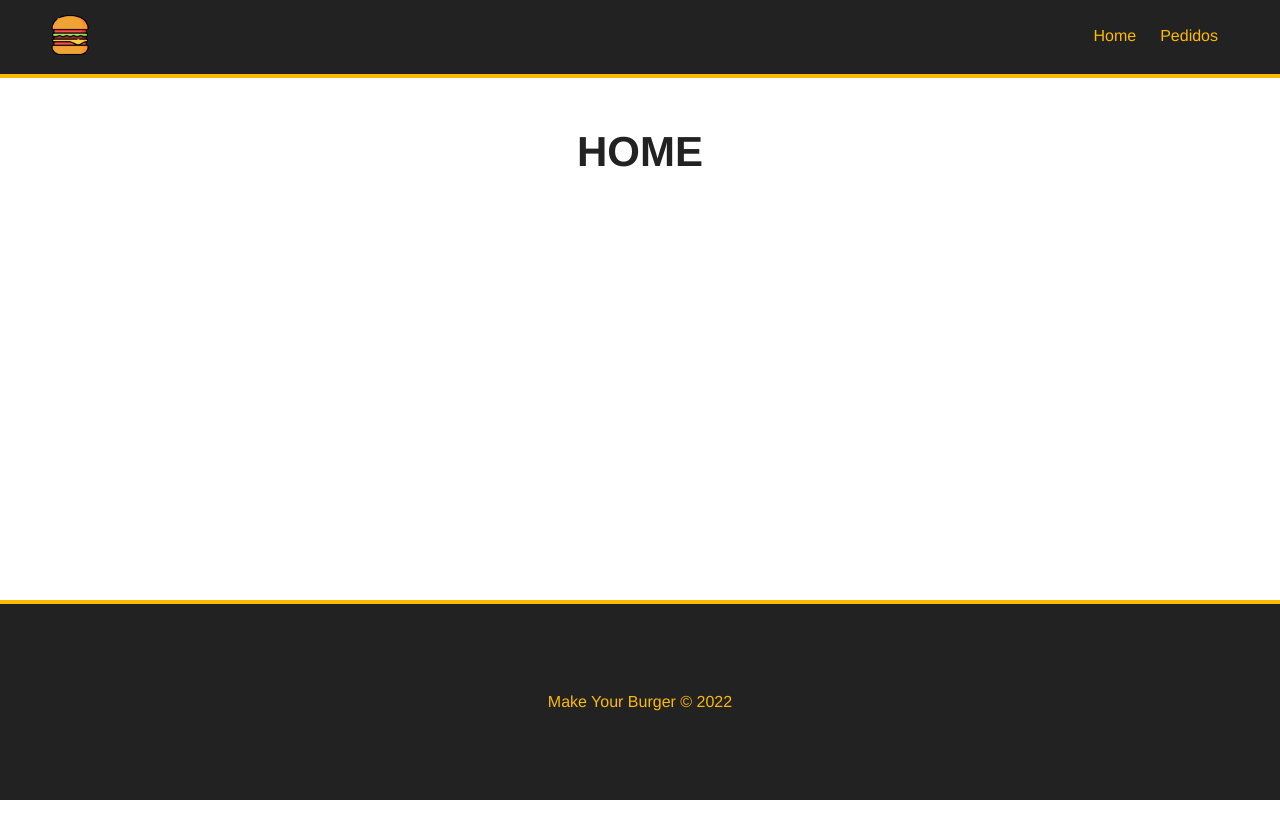
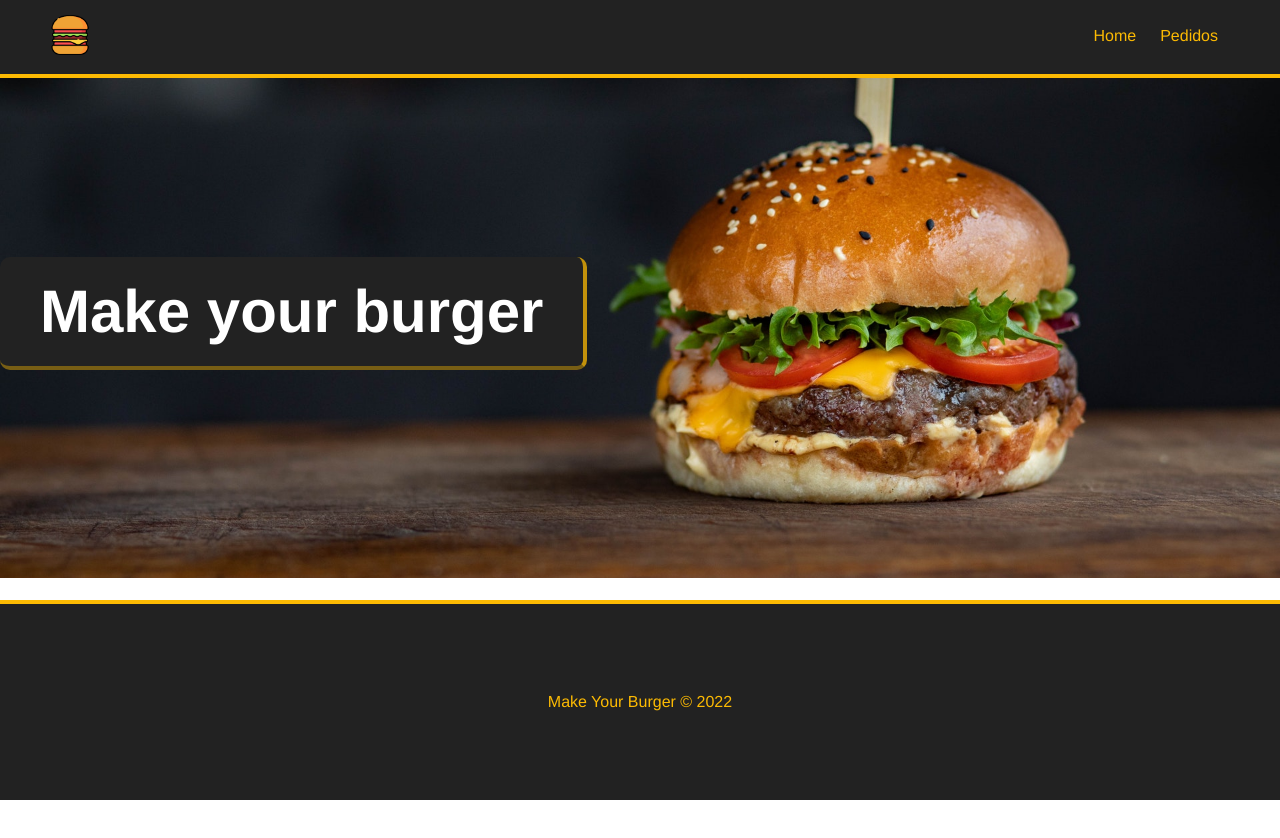
Before and after one commit to lukgomes/make-your-burger, a Vue app: page / in a window 1280 px wide. Shown: the top 838 px of the page. Before the commit the page ends 800 px from the top, so only its background shows below. Built offline with nearby package versions, Linux system fonts and the light colour scheme.

Commit message:
Cabeçalho pronto, iniciando furmulario printipal

```diff
--- /dev/null
+++ b/src/components/Banner.vue
@@ -0,0 +1,36 @@
+<template>
+  <div id="main-banner">
+    <h1>Make your burger</h1>
+  </div>
+</template>
+
+<script>
+  export default {
+    name: 'Banner'
+  }
+</script>
+
+<style scoped>
+  #main-banner {
+    background-image: url(../../public/img/burger.jpg);
+    /* background-image: url(/img/burger.jpg); */
+    background-position: 0 -250px;
+    background-size: cover;
+    width: 100%;
+    height: 500px;
+    display: flex;
+    align-items: center;
+    justify-content: flex-start;
+  }
+
+  #main-banner h1 {
+    color: white;
+    text-align: center;
+    font-size: 60px;
+    background-color: #222;
+    padding: 20px 40px;
+    border-radius: 10px;
+    border-bottom: 4px solid #fcba0366;
+    border-right: 4px solid #fcba03bb;
+  }
+</style>
--- /dev/null
+++ b/src/components/Burgerform.vue
@@ -0,0 +1,20 @@
+<template>
+  <div>
+    <p>Componente de Mensagem</p>
+    <div>
+      <form id="burger-form">
+
+      </form>
+    </div>
+  </div>
+</template>
+
+<script>
+  export default {
+    name: 'Burgerform'
+  }
+</script>
+
+<style scoped>
+
+</style>
--- a/src/views/Home.vue
+++ b/src/views/Home.vue
@@ -1,9 +1,20 @@
 <template>
+  <Banner />
   <div class="main-container">
-    <h1>HOME</h1>
+    <h1>Monte o seu burger:</h1>
+    <Burgerform />
   </div>
 </template>
 
 <script>
+import Banner from '@/components/Banner.vue';
+import Burgerform from '@/components/Burgerform.vue';
 
+export default {
+  name: 'Home',
+  components: {
+    Banner,
+    Burgerform
+}
+}
 </script>
```
Also changed, not shown: src/components/Navbar.vue (indentation only).
